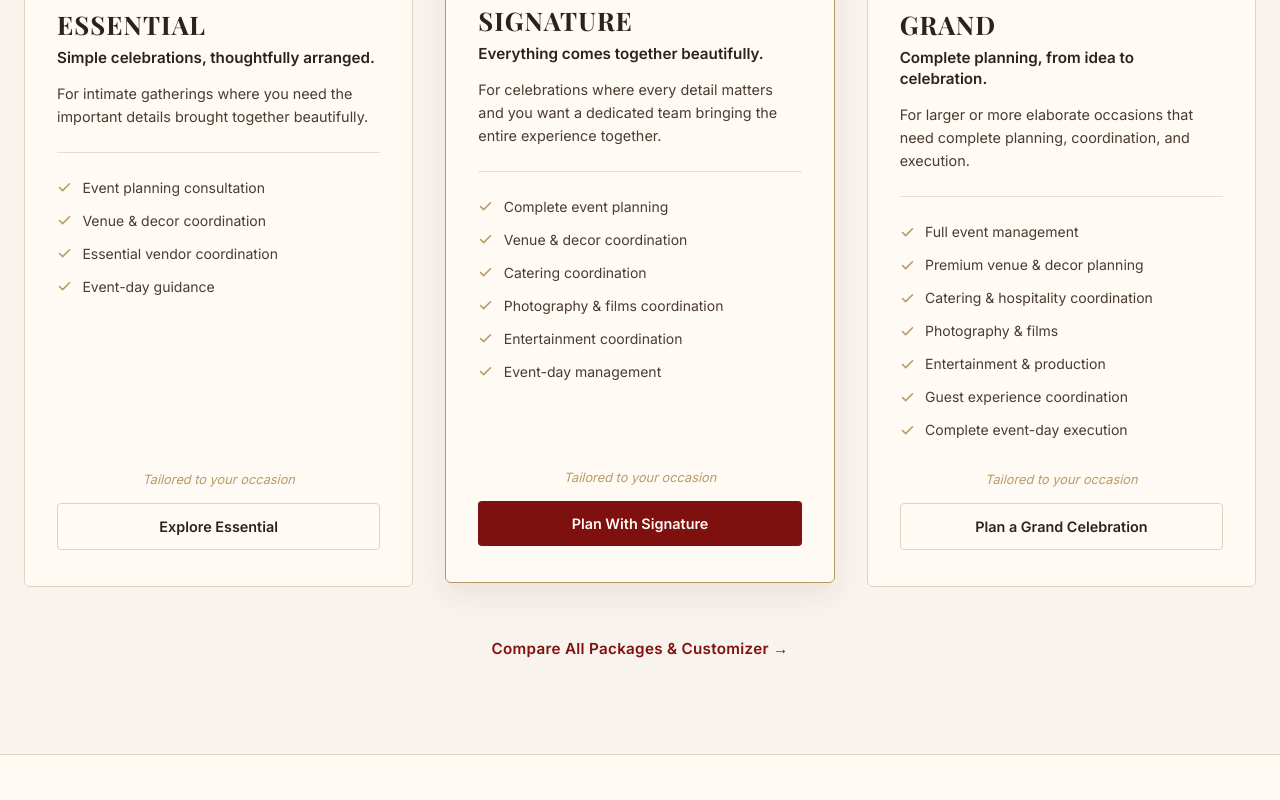
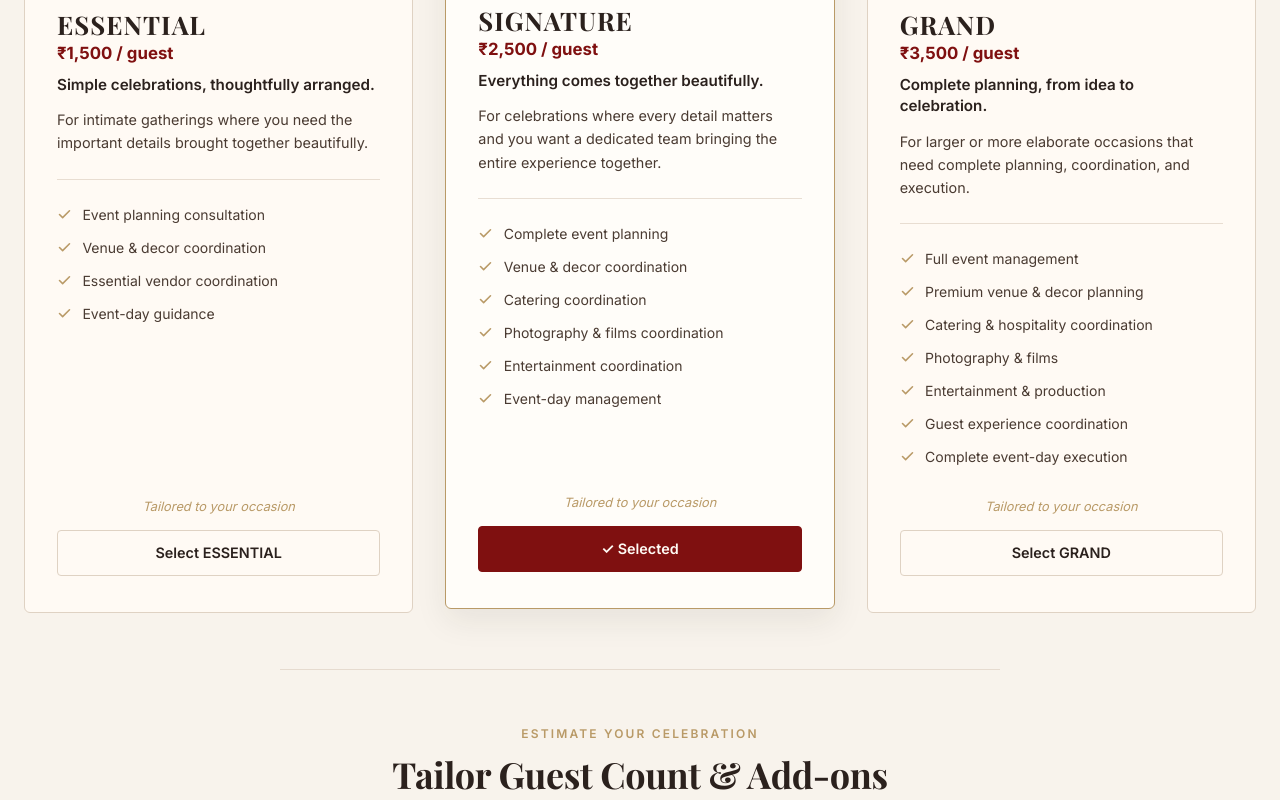
Before and after one commit to AdityaJha20/eventsika-landing, a Next.js app: page / in a window 1280 px wide. Shown: the part 4540-5340 px from the top of the page. Built offline with nearby package versions, Linux system fonts and the light colour scheme; a web font is replaced by a local one.

Commit message:
feat(home): connect package cards to estimator

```diff
--- a/src/components/PackageCustomizer.module.css
+++ b/src/components/PackageCustomizer.module.css
@@ -6,6 +6,15 @@
 }
 
 .container {
+  max-width: var(--max-width);
+  margin: 0 auto;
+  display: flex;
+  flex-direction: column;
+}
+
+/* Embedded Container (used when embedded in Home packages section) */
+.embeddedContainer {
+  width: 100%;
   max-width: var(--max-width);
   margin: 0 auto;
   display: flex;
@@ -45,6 +54,41 @@
   line-height: 1.65;
   color: #4a3b32;
   margin: 0 auto;
+}
+
+/* Embedded Header (used in Home packages section directly below card selection) */
+.embeddedHeader {
+  text-align: center;
+  max-width: 720px;
+  margin: 3.5rem auto 3rem auto;
+  width: 100%;
+}
+
+.embeddedDivider {
+  height: 1px;
+  background-color: var(--border);
+  margin-bottom: 3.5rem;
+  opacity: 0.7;
+}
+
+.embeddedEyebrow {
+  font-family: var(--font-inter), sans-serif;
+  font-size: 0.75rem;
+  font-weight: 600;
+  letter-spacing: 0.18em;
+  text-transform: uppercase;
+  color: var(--gold);
+  margin-bottom: 0.75rem;
+}
+
+.embeddedTitle {
+  font-family: var(--font-playfair), serif;
+  font-size: clamp(1.75rem, 3vw, 2.25rem);
+  font-weight: 700;
+  color: var(--foreground);
+  line-height: 1.2;
+  letter-spacing: -0.01em;
+  margin: 0;
 }
 
 /* 2-Column Grid Layout */
@@ -601,6 +645,14 @@
     padding: 4.5rem 1.5rem;
   }
 
+  .embeddedHeader {
+    margin: 2.75rem auto 2.25rem auto;
+  }
+
+  .embeddedDivider {
+    margin-bottom: 2.75rem;
+  }
+
   .grid {
     grid-template-columns: 1fr;
     gap: 3rem;
@@ -624,6 +676,14 @@
     margin-bottom: 3rem;
   }
 
+  .embeddedHeader {
+    margin: 2.25rem auto 2rem auto;
+  }
+
+  .embeddedDivider {
+    margin-bottom: 2.25rem;
+  }
+
   .stepperRow {
     flex-direction: column;
     align-items: flex-start;
--- a/src/components/PackageCustomizer.tsx
+++ b/src/components/PackageCustomizer.tsx
@@ -9,17 +9,38 @@ import {
   DEFAULT_GUEST_COUNT,
   DEFAULT_PACKAGE_ID,
   GUEST_PRESETS,
+  type PackageTierConfig,
 } from "@/lib/packages-config";
 import styles from "./PackageCustomizer.module.css";
 
-export default function PackageCustomizer() {
+export interface PackageCustomizerProps {
+  selectedPackageId?: PackageTierConfig["id"];
+  onPackageSelect?: (id: PackageTierConfig["id"]) => void;
+  embedded?: boolean;
+}
+
+export default function PackageCustomizer({
+  selectedPackageId,
+  onPackageSelect,
+  embedded = false,
+}: PackageCustomizerProps = {}) {
   const [guestCount, setGuestCount] = useState<number>(DEFAULT_GUEST_COUNT);
   const [inputValue, setInputValue] = useState<string>(String(DEFAULT_GUEST_COUNT));
-  const [selectedPkgId, setSelectedPkgId] = useState<string>(DEFAULT_PACKAGE_ID);
+  const [internalPkgId, setInternalPkgId] = useState<PackageTierConfig["id"]>(DEFAULT_PACKAGE_ID);
   const [selectedAddonIds, setSelectedAddonIds] = useState<string[]>([]);
 
+  const activePkgId = selectedPackageId ?? internalPkgId;
+
   const selectedPkg =
-    PACKAGES_CONFIG.find((p) => p.id === selectedPkgId) || PACKAGES_CONFIG[1];
+    PACKAGES_CONFIG.find((p) => p.id === activePkgId) || PACKAGES_CONFIG[1];
+
+  const handlePackageSelect = (id: PackageTierConfig["id"]) => {
+    if (onPackageSelect) {
+      onPackageSelect(id);
+    } else {
+      setInternalPkgId(id);
+    }
+  };
 
   const handleGuestChange = (newCount: number) => {
     const clamped = Math.max(MIN_GUEST_COUNT, Math.round(newCount));
@@ -65,14 +86,16 @@ export default function PackageCustomizer() {
   const formattedBase = `₹${basePackageTotal.toLocaleString("en-IN")}`;
   const formattedAddons = `₹${addonsTotal.toLocaleString("en-IN")}`;
 
-  return (
-    <section
-      id="customizer"
-      className={styles.section}
-      aria-labelledby="customizer-heading"
-    >
-      <div className={styles.container}>
+  const customizerContent = (
+    <div className={embedded ? styles.embeddedContainer : styles.container}>
       {/* Section Header */}
+      {embedded ? (
+        <div className={styles.embeddedHeader}>
+          <div className={styles.embeddedDivider} />
+          <p className={styles.embeddedEyebrow}>ESTIMATE YOUR CELEBRATION</p>
+          <h3 className={styles.embeddedTitle}>Tailor Guest Count &amp; Add-ons</h3>
+        </div>
+      ) : (
         <div className={styles.header}>
           <p className={styles.eyebrow}>LIVE CUSTOMIZER</p>
           <h2 id="customizer-heading" className={styles.title}>
@@ -84,6 +107,7 @@ export default function PackageCustomizer() {
             for an instant live estimate.
           </p>
         </div>
+      )}
 
       {/* 2-Column Customizer Layout */}
       <div className={styles.grid}>
@@ -172,7 +196,8 @@ export default function PackageCustomizer() {
             </div>
           </fieldset>
 
-            {/* Step 2: Package Selection */}
+          {/* Step 2: Package Selection (Only shown when not embedded) */}
+          {!embedded && (
             <fieldset className={styles.stepGroup}>
               <legend className={styles.stepLegend}>
                 <span className={styles.stepNum}>2</span>
@@ -185,7 +210,7 @@ export default function PackageCustomizer() {
                 aria-label="Select Celebration Package"
               >
                 {PACKAGES_CONFIG.map((pkg) => {
-                  const isSelected = selectedPkgId === pkg.id;
+                  const isSelected = activePkgId === pkg.id;
                   return (
                     <label
                       key={pkg.id}
@@ -202,7 +227,7 @@ export default function PackageCustomizer() {
                         name="package-tier"
                         value={pkg.id}
                         checked={isSelected}
-                        onChange={() => setSelectedPkgId(pkg.id)}
+                        onChange={() => handlePackageSelect(pkg.id)}
                         className={styles.radioInput}
                       />
                       <div className={styles.radioTop}>
@@ -219,11 +244,12 @@ export default function PackageCustomizer() {
                 })}
               </div>
             </fieldset>
+          )}
 
-            {/* Step 3: Premium Add-Ons */}
+          {/* Optional Premium Add-Ons */}
           <fieldset className={styles.stepGroup}>
             <legend className={styles.stepLegend}>
-                <span className={styles.stepNum}>3</span>
+              <span className={styles.stepNum}>{embedded ? 2 : 3}</span>
               <span>Optional Premium Add-Ons</span>
             </legend>
 
@@ -345,6 +371,19 @@ export default function PackageCustomizer() {
         </div>
       </div>
     </div>
+  );
+
+  if (embedded) {
+    return customizerContent;
+  }
+
+  return (
+    <section
+      id="customizer"
+      className={styles.section}
+      aria-labelledby="customizer-heading"
+    >
+      {customizerContent}
     </section>
   );
 }
--- a/src/components/Packages.module.css
+++ b/src/components/Packages.module.css
@@ -70,6 +70,9 @@
   flex-direction: column;
   justify-content: space-between;
   position: relative;
+  cursor: pointer;
+  user-select: none;
+  outline: none;
   transition: transform 0.25s ease, border-color 0.25s ease, box-shadow 0.25s ease;
 }
 
@@ -77,6 +80,24 @@
   transform: translateY(-6px);
   border-color: var(--gold);
   box-shadow: 0 14px 36px rgba(43, 33, 29, 0.07);
+}
+
+.card:focus-visible {
+  outline: 2px solid var(--gold);
+  outline-offset: 3px;
+}
+
+/* Selected Card Interactive State */
+.cardSelected {
+  border-color: var(--gold);
+  background-color: #fffdf9;
+  box-shadow: 0 0 0 2px var(--gold), 0 16px 40px rgba(185, 154, 103, 0.16);
+  transform: translateY(-4px);
+}
+
+.cardSelected:hover {
+  transform: translateY(-6px);
+  box-shadow: 0 0 0 2px var(--gold), 0 18px 44px rgba(185, 154, 103, 0.2);
 }
 
 /* Signature Featured Card Emphasis */
@@ -145,8 +166,17 @@
   color: var(--foreground);
   letter-spacing: 0.04em;
   text-transform: uppercase;
-  margin-bottom: 0.5rem;
+  margin-bottom: 0.25rem;
   line-height: 1.15;
+}
+
+.packageRate {
+  font-family: var(--font-inter), sans-serif;
+  font-size: 1.05rem;
+  font-weight: 700;
+  color: var(--primary);
+  display: block;
+  margin-bottom: 0.65rem;
 }
 
 .packageTagline {
@@ -252,6 +282,43 @@
   color: var(--cream-light);
 }
 
+/* Card Selection Visual Indicator (Safeguard 1: Non-interactive child element; card is the interactive control) */
+.selectIndicator {
+  display: inline-flex;
+  align-items: center;
+  justify-content: center;
+  width: 100%;
+  background-color: transparent;
+  color: var(--foreground);
+  border: 1px solid var(--border);
+  font-family: var(--font-inter), sans-serif;
+  font-size: 0.9rem;
+  font-weight: 600;
+  padding: 0.85rem;
+  border-radius: 4px;
+  user-select: none;
+  pointer-events: none;
+  transition: background-color 0.2s ease, border-color 0.2s ease, color 0.2s ease;
+}
+
+.card:hover .selectIndicator {
+  background-color: #fffdf9;
+  border-color: var(--gold);
+  color: var(--primary);
+}
+
+.selectIndicatorActive {
+  background-color: var(--primary);
+  border-color: var(--primary);
+  color: var(--cream-light);
+}
+
+.card:hover .selectIndicatorActive {
+  background-color: var(--primary-dark);
+  border-color: var(--primary-dark);
+  color: var(--cream-light);
+}
+
 /* Secondary Comparison CTA */
 .secondaryCtaContainer {
   display: flex;
@@ -279,10 +346,13 @@
 /* Reduced Motion */
 @media (prefers-reduced-motion: reduce) {
   .card,
+  .cardSelected,
+  .selectIndicator,
   .secondaryCta {
     transition: none !important;
   }
   .card:hover,
+  .cardSelected:hover,
   .secondaryCta:hover {
     transform: none !important;
   }
@@ -305,6 +375,14 @@
   }
 
   .signatureCard:hover {
+    transform: translateY(-4px);
+  }
+
+  .cardSelected {
+    transform: none;
+  }
+
+  .cardSelected:hover {
     transform: translateY(-4px);
   }
 
@@ -336,6 +414,14 @@
     padding: 2.25rem 1.5rem;
   }
 
+  .cardSelected {
+    transform: none;
+  }
+
+  .cardSelected:hover {
+    transform: translateY(-4px);
+  }
+
   .secondaryCtaContainer {
     margin-top: 2.25rem;
   }
--- a/src/components/Packages.tsx
+++ b/src/components/Packages.tsx
@@ -1,81 +1,50 @@
+"use client";
+
+import { useState } from "react";
 import Image from "next/image";
 import Link from "next/link";
+import {
+  PACKAGES_CONFIG,
+  DEFAULT_PACKAGE_ID,
+  type PackageTierConfig,
+} from "@/lib/packages-config";
+import PackageCustomizer from "./PackageCustomizer";
 import styles from "./Packages.module.css";
 
-interface PackageItem {
+interface HomePackagePresentation {
   number: string;
-  name: string;
-  badge?: string;
-  tagline: string;
+  image: string;
   description: string;
-  features: string[];
-  ctaText: string;
-  ctaHref: string;
-  isSignature: boolean;
-  image?: string;
 }
 
-const PACKAGES: PackageItem[] = [
-  {
+const HOME_PACKAGE_PRESENTATION: Record<
+  PackageTierConfig["id"],
+  HomePackagePresentation
+> = {
+  essential: {
     number: "01",
-    name: "ESSENTIAL",
-    tagline: "Simple celebrations, thoughtfully arranged.",
+    image: "/images/packages/living-room-dinner.webp",
     description:
       "For intimate gatherings where you need the important details brought together beautifully.",
-    image: "/images/packages/living-room-dinner.webp",
-    features: [
-      "Event planning consultation",
-      "Venue & decor coordination",
-      "Essential vendor coordination",
-      "Event-day guidance",
-    ],
-    ctaText: "Explore Essential",
-    ctaHref: "#plan-event",
-    isSignature: false,
   },
-  {
+  signature: {
     number: "02",
-    name: "SIGNATURE",
-    badge: "OUR SIGNATURE",
-    tagline: "Everything comes together beautifully.",
+    image: "/images/packages/driveway-lawns.webp",
     description:
       "For celebrations where every detail matters and you want a dedicated team bringing the entire experience together.",
-    image: "/images/packages/driveway-lawns.webp",
-    features: [
-      "Complete event planning",
-      "Venue & decor coordination",
-      "Catering coordination",
-      "Photography & films coordination",
-      "Entertainment coordination",
-      "Event-day management",
-    ],
-    ctaText: "Plan With Signature",
-    ctaHref: "#plan-event",
-    isSignature: true,
   },
-  {
+  grand: {
     number: "03",
-    name: "GRAND",
-    tagline: "Complete planning, from idea to celebration.",
+    image: "/images/packages/grand-celebration.webp",
     description:
       "For larger or more elaborate occasions that need complete planning, coordination, and execution.",
-    image: "/images/packages/grand-celebration.webp",
-    features: [
-      "Full event management",
-      "Premium venue & decor planning",
-      "Catering & hospitality coordination",
-      "Photography & films",
-      "Entertainment & production",
-      "Guest experience coordination",
-      "Complete event-day execution",
-    ],
-    ctaText: "Plan a Grand Celebration",
-    ctaHref: "#plan-event",
-    isSignature: false,
   },
-];
+};
 
 export default function Packages() {
+  const [selectedPackageId, setSelectedPackageId] =
+    useState<PackageTierConfig["id"]>(DEFAULT_PACKAGE_ID);
+
   return (
     <section
       id="packages"
@@ -95,24 +64,50 @@ export default function Packages() {
           </p>
         </div>
 
-        {/* Packages Cards Grid */}
-        <ul className={styles.grid}>
-          {PACKAGES.map((pkg) => (
-            <li
-              key={pkg.number}
+        {/* Packages Cards Grid - Primary Interactive Package Selector */}
+        <div
+          className={styles.grid}
+          role="radiogroup"
+          aria-label="Select celebration package"
+        >
+          {PACKAGES_CONFIG.map((pkg) => {
+            const meta = HOME_PACKAGE_PRESENTATION[pkg.id];
+            const isSelected = selectedPackageId === pkg.id;
+            const isSignature = pkg.id === "signature";
+
+            const handleSelect = () => {
+              setSelectedPackageId(pkg.id);
+            };
+
+            const handleKeyDown = (e: React.KeyboardEvent) => {
+              if (e.key === "Enter" || e.key === " ") {
+                e.preventDefault();
+                setSelectedPackageId(pkg.id);
+              }
+            };
+
+            return (
+              <div
+                key={pkg.id}
+                role="radio"
+                aria-checked={isSelected}
+                tabIndex={0}
+                onClick={handleSelect}
+                onKeyDown={handleKeyDown}
+                aria-label={`${pkg.name} Package — ${pkg.displayRate}`}
                 className={`${styles.card} ${
-                pkg.isSignature ? styles.signatureCard : ""
-              }`}
+                  isSignature ? styles.signatureCard : ""
+                } ${isSelected ? styles.cardSelected : ""}`}
               >
                 {pkg.badge && (
                   <span className={styles.signatureBadge}>{pkg.badge}</span>
                 )}
 
                 <div>
-                {pkg.image && (
+                  {meta.image && (
                     <div className={styles.imageWrapper}>
                       <Image
-                      src={pkg.image}
+                        src={meta.image}
                         alt={pkg.name}
                         fill
                         sizes="(max-width: 768px) 100vw, (max-width: 1200px) 50vw, 33vw"
@@ -122,10 +117,13 @@ export default function Packages() {
                   )}
 
                   <div className={styles.cardHeader}>
-                  <span className={styles.packageNumber}>{pkg.number}</span>
+                    <span className={styles.packageNumber}>{meta.number}</span>
                     <h3 className={styles.packageName}>{pkg.name}</h3>
+                    <span className={styles.packageRate}>{pkg.displayRate}</span>
                     <p className={styles.packageTagline}>{pkg.tagline}</p>
-                  <p className={styles.packageDescription}>{pkg.description}</p>
+                    <p className={styles.packageDescription}>
+                      {meta.description}
+                    </p>
                   </div>
 
                   <div className={styles.divider} />
@@ -155,18 +153,26 @@ export default function Packages() {
                   <p className={styles.pricingNote}>
                     Tailored to your occasion
                   </p>
-                <Link
-                  href={pkg.ctaHref}
-                  className={`${styles.ctaButton} ${
-                    pkg.isSignature ? styles.signatureCta : ""
+                  <div
+                    className={`${styles.selectIndicator} ${
+                      isSelected ? styles.selectIndicatorActive : ""
                     }`}
+                    aria-hidden="true"
                   >
-                  {pkg.ctaText}
-                </Link>
+                    {isSelected ? "✓ Selected" : `Select ${pkg.name}`}
                   </div>
-            </li>
-          ))}
-        </ul>
+                </div>
+              </div>
+            );
+          })}
+        </div>
+
+        {/* Embedded Live Estimator directly connected to selected card */}
+        <PackageCustomizer
+          embedded={true}
+          selectedPackageId={selectedPackageId}
+          onPackageSelect={setSelectedPackageId}
+        />
 
         {/* Secondary Comparison CTA */}
         <div className={styles.secondaryCtaContainer}>
```
Lines whose indentation alone changed are shown as unchanged.
